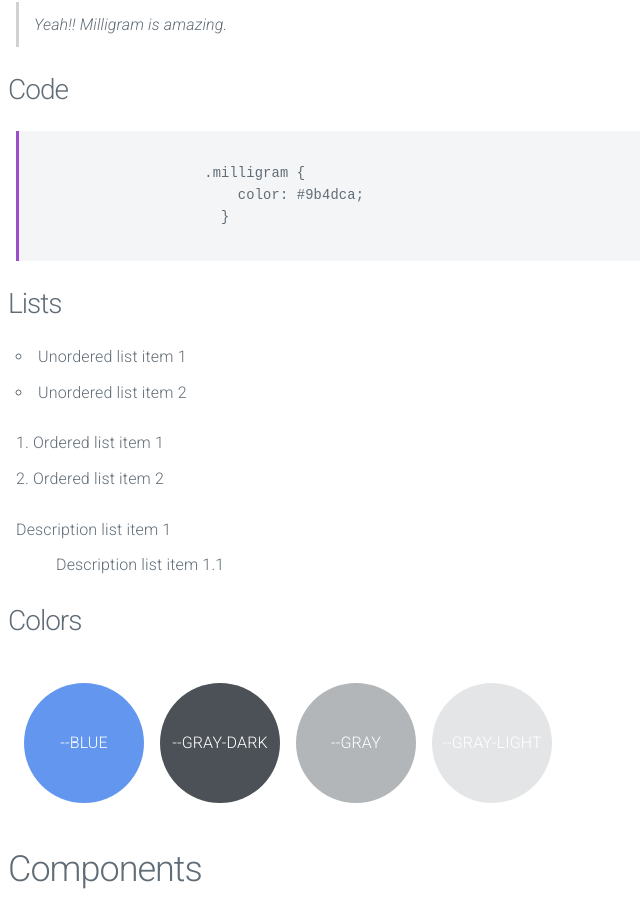
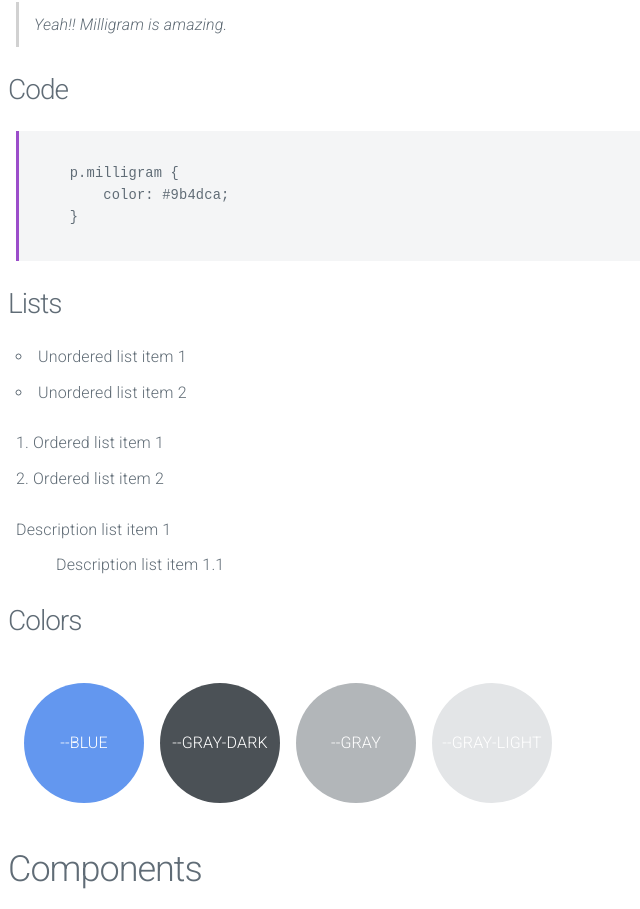
Before and after one commit to ivanbrunetto/personalblog, a website: page src/pages/designsystem.html in a window 1280 px wide. Shown: the part 1013-1922 px from the top of the page, without its empty margins (0-640 px from the left). Drawn offline with nearby package versions, Linux system fonts and the light colour scheme.

Commit message:
style: adjust identation of code block in design system

```diff
--- a/src/pages/designsystem.html
+++ b/src/pages/designsystem.html
@@ -113,9 +113,9 @@
             <h3 id="code">Code</h3>
             <div class="example">
                 <pre><code>
-                    .milligram {
-                        color: #9b4dca;
-                      }
+    p.milligram {
+        color: #9b4dca;
+    }
                 </code></pre>
             </div>
             <h3 id="lists">Lists</h3>
```
